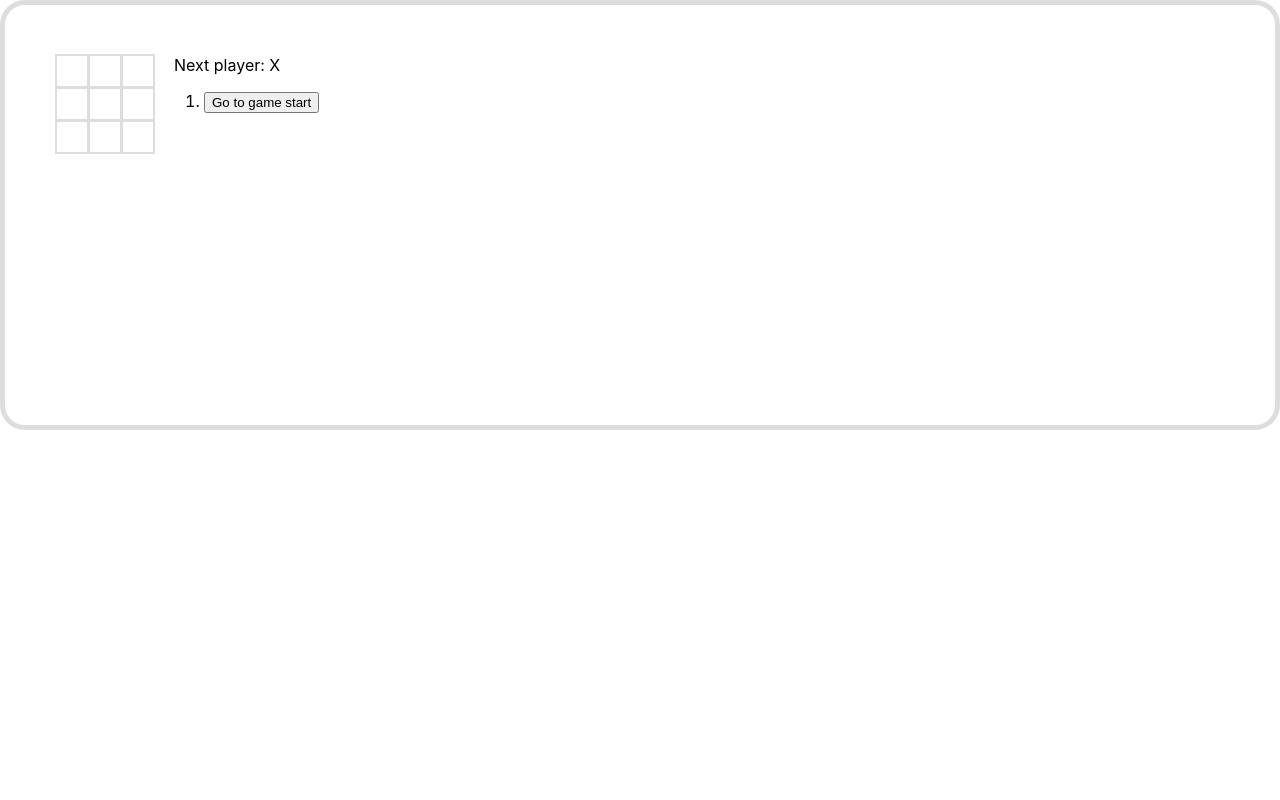
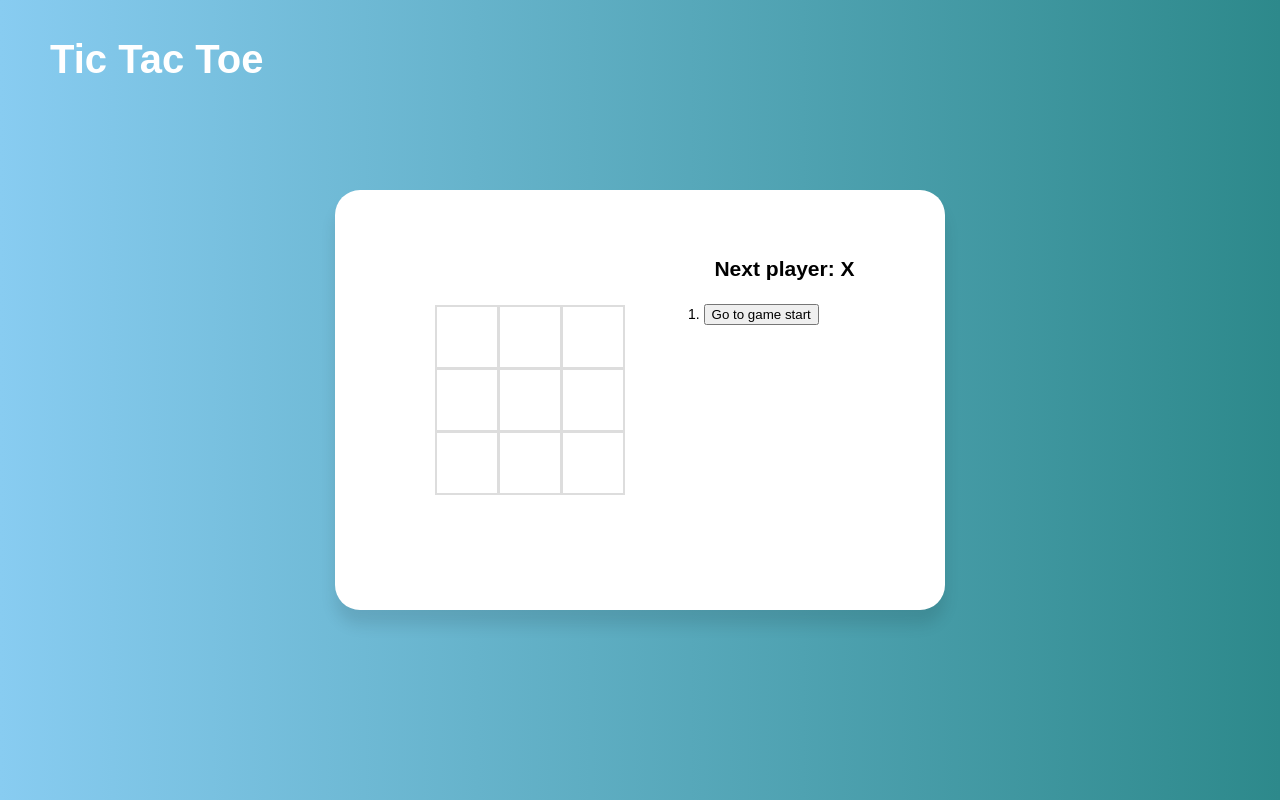
Before and after one commit to xxzbuckxx/tic-tac-toe-react-demo, a React (Vite) app: page / in a window 1280 px wide. Built offline with nearby package versions, Linux system fonts and the light colour scheme.

Commit message:
more css updates, better alignment

```diff
--- a/src/App.css
+++ /dev/null
@@ -1,11 +0,0 @@
-body {
-  font: 14px "Century Gothic", Futura, sans-serif;
-  background: linear-gradient(to right, #00AAFF, #00FF6C);
-}
-
-.main-container {
-  display: flex;
-  justify-content: center;
-  align-items: center;
-  height: 100vh;
-}
--- a/src/Game/Board.tsx
+++ b/src/Game/Board.tsx
@@ -17,7 +17,7 @@ function Board(props: BoardProps) {
   }
 
   return (
-    <div>
+    <div className="board">
       <div className="board-row">
         {renderSquare(0)}
         {renderSquare(1)}
--- a/src/Game/Game.css
+++ b/src/Game/Game.css
@@ -4,12 +4,21 @@
   background-color: #fff;
   padding: 50px;
   border-radius: 25px;
-  border: 5px solid #ddd;
-  height: 40vh
+  height: 40vh;
+  box-shadow: 0 15px 15px rgba(0,0,0,0.1);
+  align-items: center;
 }
 
 ol, ul {
   padding-left: 30px;
+}
+
+li {
+  padding-top: 5px;
+}
+/* Tic Tac Toe Board */
+.board {
+  padding: 50px;
 }
 
 .board-row:after {
@@ -18,23 +27,19 @@ ol, ul {
   display: table;
 }
 
-.status {
-  margin-bottom: 10px;
-}
-
 .square {
   background: #fff;
   border: 2px solid #ddd;
   float: left;
-  font-size: 24px;
+  font-size: 44px;
   font-weight: bold;
   line-height: 34px;
-  height: 34px;
+  height: 64px;
   margin-right: -1px;
   margin-top: -1px;
   padding: 0;
   text-align: center;
-  width: 34px;
+  width: 64px;
 }
 
 .square:focus {
@@ -45,6 +50,12 @@ ol, ul {
   background: #ddd;
 }
 
+/* Info */
 .game-info {
-  margin-left: 20px;
+  height: inherit;
+  width: 30ex;
 }
+
+.game-info h2 {
+  text-align: center;
+}
--- a/src/Game/Game.tsx
+++ b/src/Game/Game.tsx
@@ -59,7 +59,7 @@ export default function Game() {
         />
       </div>
       <div className="game-info">
-        <div>{status}</div>
+        <h2>{status}</h2>
         <ol>{moves}</ol>
       </div>
     </div>
--- a/src/index.css
+++ b/src/index.css
@@ -5,9 +5,27 @@ body {
     sans-serif;
   -webkit-font-smoothing: antialiased;
   -moz-osx-font-smoothing: grayscale;
+
+  font: 14px "Century Gothic", Futura, sans-serif;
+  background: linear-gradient(to right, #88CCF1, #2D898B);
 }
 
 code {
   font-family: source-code-pro, Menlo, Monaco, Consolas, 'Courier New',
     monospace;
 }
+
+.main-container {
+  display: flex;
+  justify-content: center;
+  align-items: center;
+  height: 100vh;
+}
+
+.title {
+  position: absolute;
+  top: 10px;
+  left: 50px;
+  color: #fff;
+  font-size: 2.5rem;
+}
--- a/src/main.tsx
+++ b/src/main.tsx
@@ -5,8 +5,9 @@ import './index.css'
 
 ReactDOM.createRoot(document.getElementById('root')!).render(
   <React.StrictMode>
-    <div className ="main-container">
-    <Game />
+    <div className="main-container">
+      <Game />
+      <h1 className="title">Tic Tac Toe</h1>
     </div>
   </React.StrictMode>
 )
```
